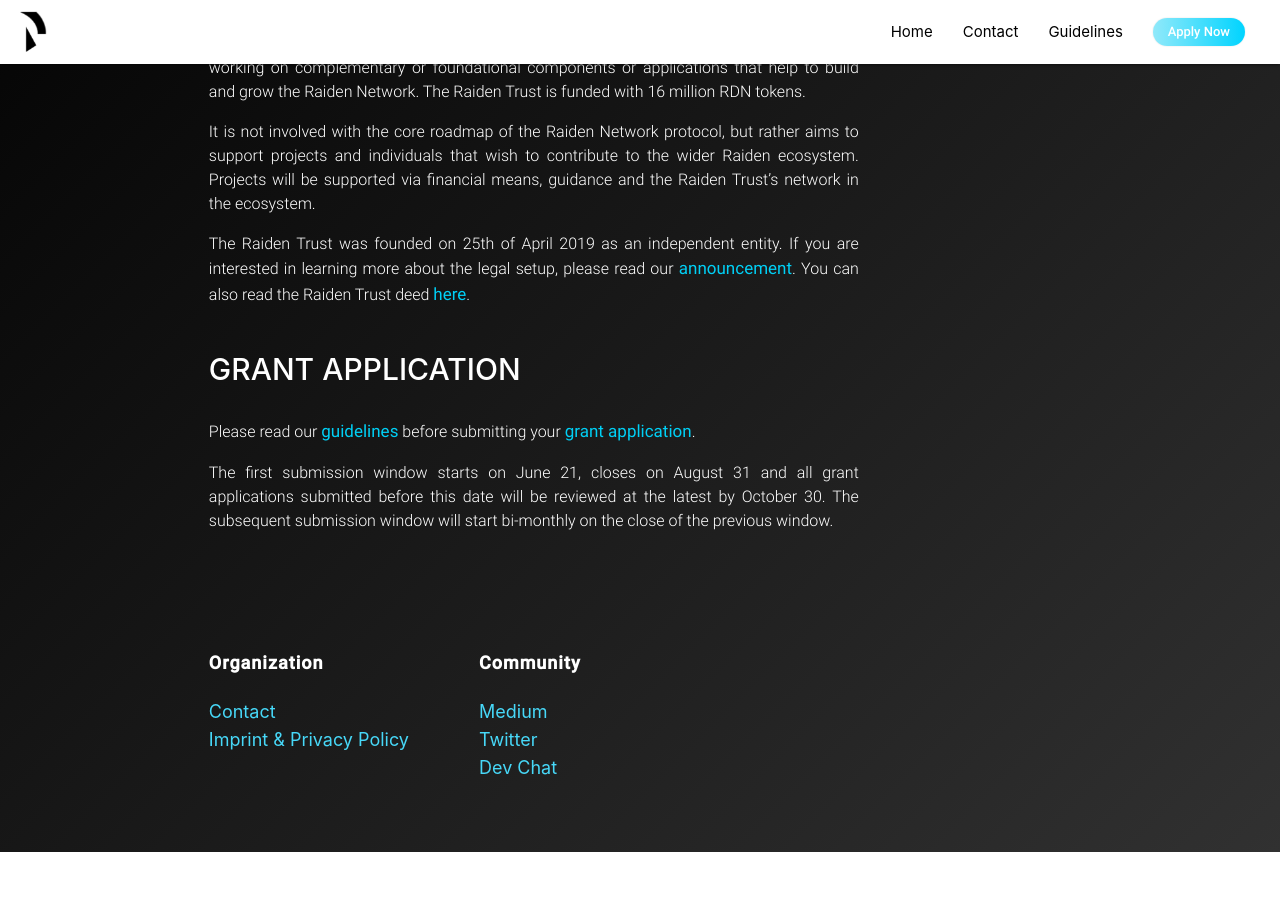
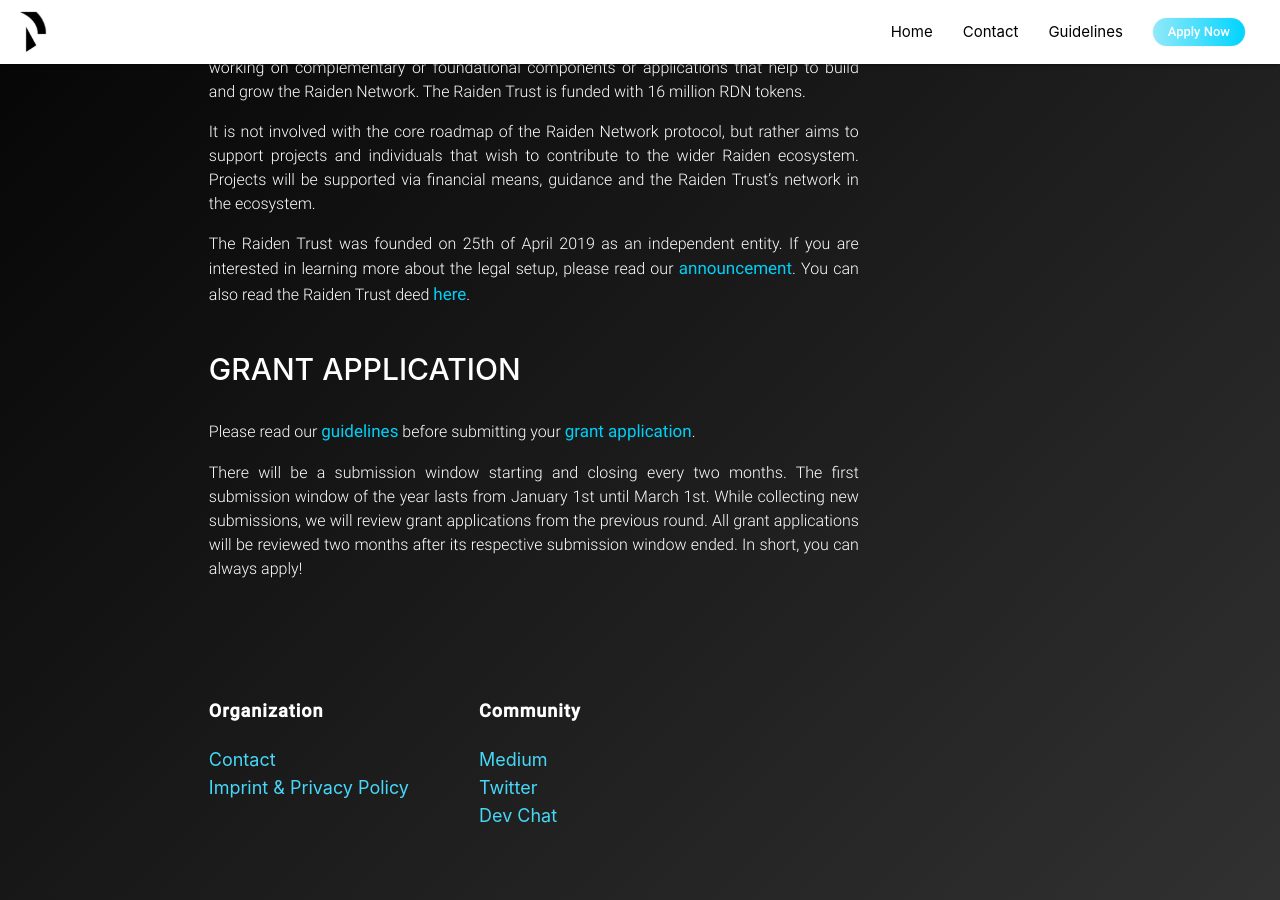
Before and after one commit to raiden-trust/website, a Jekyll site: the page built from index.html, in a window 1280 px wide and 900 px high, scrolled down 324 px. Built offline with Jekyll 4.4.1, drawn with Linux system fonts in a browser that asks for light colours; before the commit the page ends 1176 px from its top, so only the background shows below that.

Commit message:
Update wave date reference points on landing.html

```diff
--- a/_layouts/landing.html
+++ b/_layouts/landing.html
@@ -57,9 +57,10 @@ layout: default
         your <a target="_blank" href="https://forms.gle/Deuw4KS7oC3phv89A"> grant application</a>.
       </p>
       <p class="justify">
-        The first submission window starts on June 21, closes on August 31 and all grant applications submitted before
-        this date will be reviewed at the latest by October 30. The subsequent submission window will start bi-monthly
-        on the close of the previous window.
+        There will be a submission window starting and closing every two months. The first submission window of the
+        year lasts from January 1st until March 1st. While collecting new submissions, we will review grant
+        applications from the previous round. All grant applications will be reviewed two months after its respective
+        submission window ended. In short, you can always apply!
       </p>
     </div>
 
```
